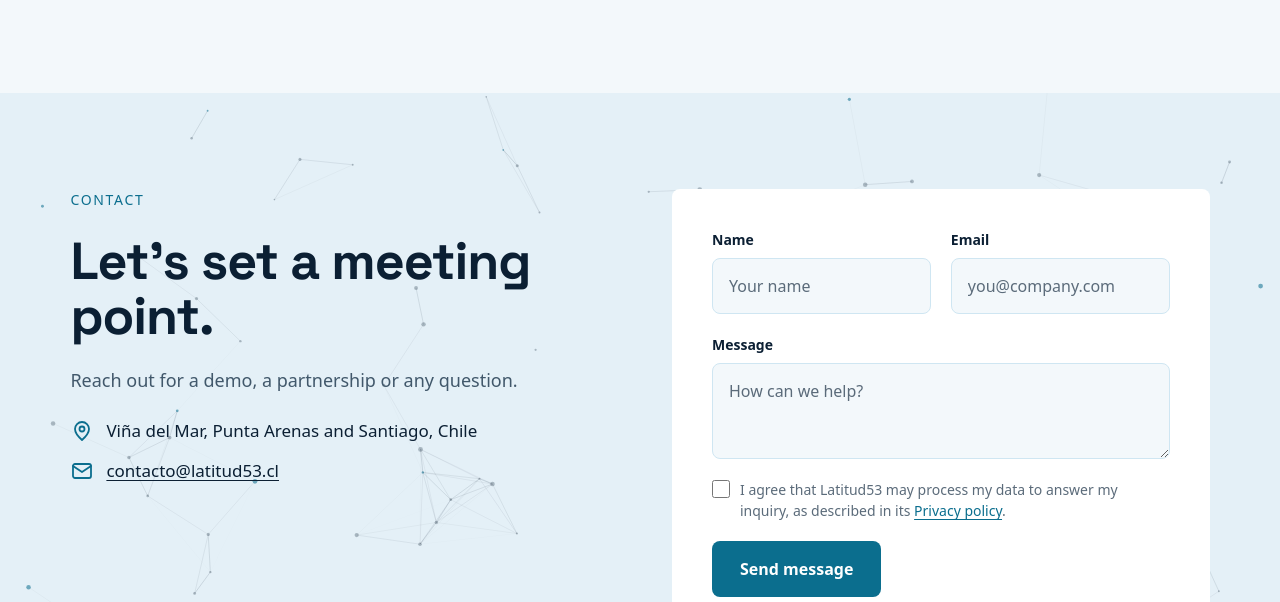
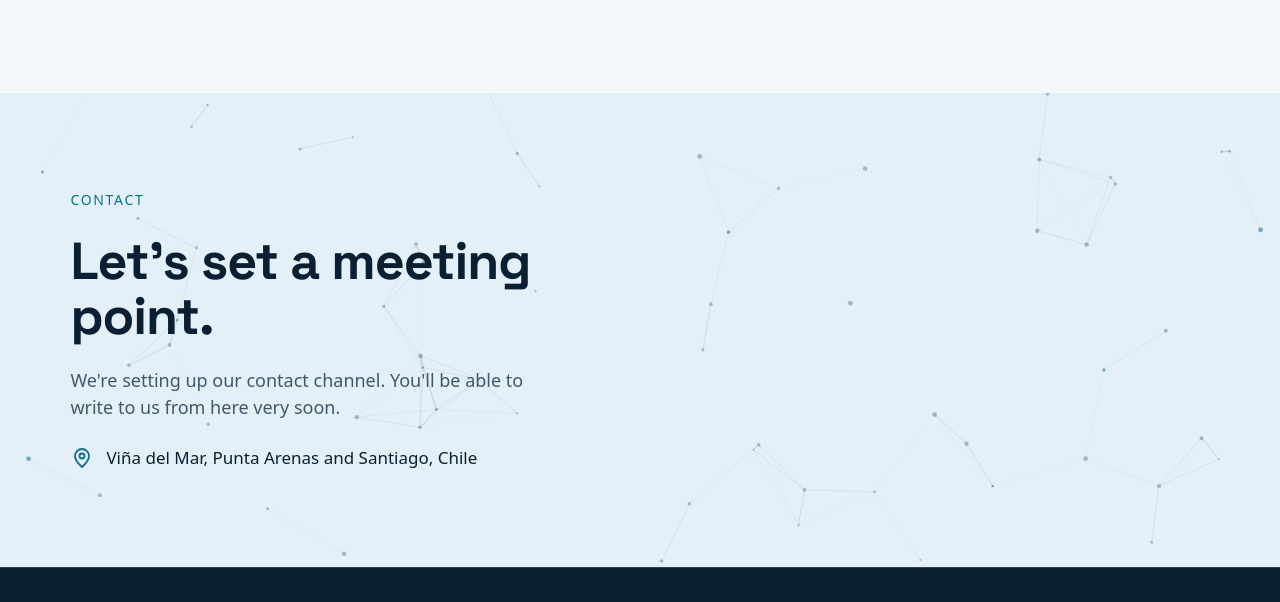
Before and after one commit to camitwrs/latitud53-no-azure, an Astro site: page /en in a window 1280 px wide. Shown: the part 3401-4003 px from the top of the page. Built offline with nearby package versions, Linux system fonts and the light colour scheme; Astro itself is replaced by a stand-in of ours.

Commit message:
chore(contact): ocultar formulario y correo hasta habilitar el canal
Mientras no estén listos el buzón contacto@latitud53.cl ni la API de contacto,
la sección de contacto muestra solo el lugar y un aviso. Se reactiva con
CONTACT_ENABLED en Contact.astro.

```diff
--- a/src/components/Contact.astro
+++ b/src/components/Contact.astro
@@ -8,6 +8,10 @@ import { privacyPath, POLICY_VERSION } from "../i18n/privacy";
 interface Props {
   locale: Locale;
 }
+
+// Mientras no estén listos el correo contacto@latitud53.cl ni la API de contacto, se oculta el formulario y el correo.
+// Al habilitarlos, basta con poner esto en true.
+const CONTACT_ENABLED = false;
 
 const { locale } = Astro.props;
 const t = ui[locale].contact;
@@ -23,14 +27,14 @@ const icons = {
     <div class="intro" data-reveal>
       <p class="eyebrow">{t.eyebrow}</p>
       <h2 id="contacto-titulo">{t.title}</h2>
-      <p class="text">{t.text}</p>
+      <p class="text">{CONTACT_ENABLED ? t.text : t.soon}</p>
       <ul class="info">
         <li><svg viewBox="0 0 24 24" aria-hidden="true" set:html={icons.pin} /><span>{t.info.place}</span></li>
-        <li><svg viewBox="0 0 24 24" aria-hidden="true" set:html={icons.mail} /><a href={`mailto:${t.info.email}`}>{t.info.email}</a></li>
+        {CONTACT_ENABLED && <li><svg viewBox="0 0 24 24" aria-hidden="true" set:html={icons.mail} /><a href={`mailto:${t.info.email}`}>{t.info.email}</a></li>}
       </ul>
     </div>
 
-    <form class="form" action="/api/contact" method="post" data-contact data-locale={locale} data-policy={POLICY_VERSION} data-reveal style="--delay:0.1s">
+    {CONTACT_ENABLED && <form class="form" action="/api/contact" method="post" data-contact data-locale={locale} data-policy={POLICY_VERSION} data-reveal style="--delay:0.1s">
       {
         (["name", "email", "message"] as const).map((key) => {
           const [label, placeholder] = t.fields[key];
@@ -71,7 +75,7 @@ const icons = {
         <span class="label">{t.send}</span>
       </button>
       <p class="status" role="status" aria-live="polite" data-sent={t.sent} data-error={t.error}></p>
-    </form>
+    </form>}
   </div>
 </section>
 
--- a/src/i18n/ui.ts
+++ b/src/i18n/ui.ts
@@ -89,6 +89,7 @@ export const ui = {
       eyebrow: "Contacto",
       title: "Fijemos el punto de encuentro.",
       text: "Escríbenos para una demo, una alianza o cualquier consulta.",
+      soon: "Estamos habilitando nuestro canal de contacto. Muy pronto podrás escribirnos desde aquí.",
       info: { place: "Viña del Mar, Punta Arenas y Santiago, Chile", email: "contacto@latitud53.cl" },
       fields: {
         name: ["Nombre", "Tu nombre"],
@@ -189,6 +190,7 @@ export const ui = {
       eyebrow: "Contact",
       title: "Let's set a meeting point.",
       text: "Reach out for a demo, a partnership or any question.",
+      soon: "We're setting up our contact channel. You'll be able to write to us from here very soon.",
       info: { place: "Viña del Mar, Punta Arenas and Santiago, Chile", email: "contacto@latitud53.cl" },
       fields: {
         name: ["Name", "Your name"],
```
